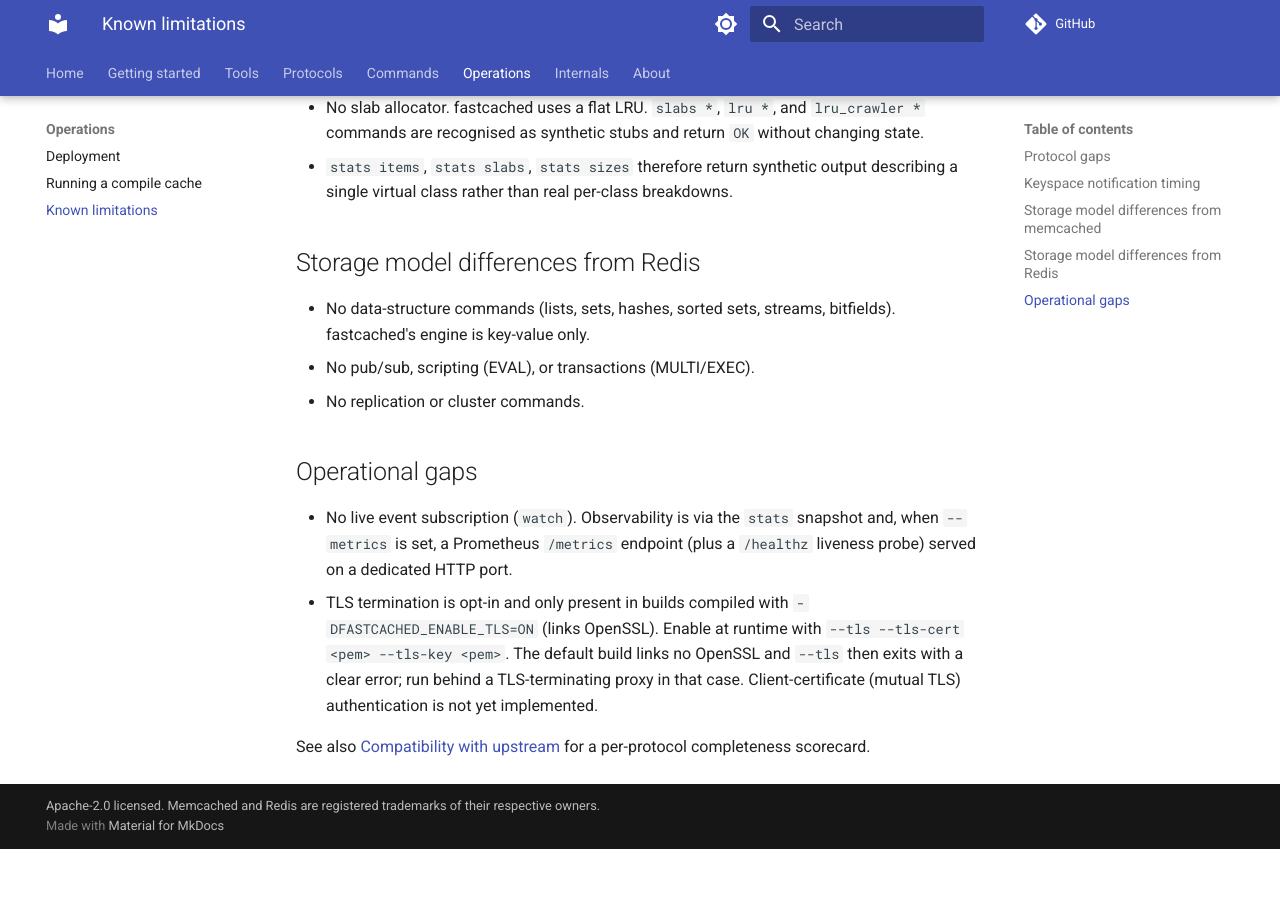
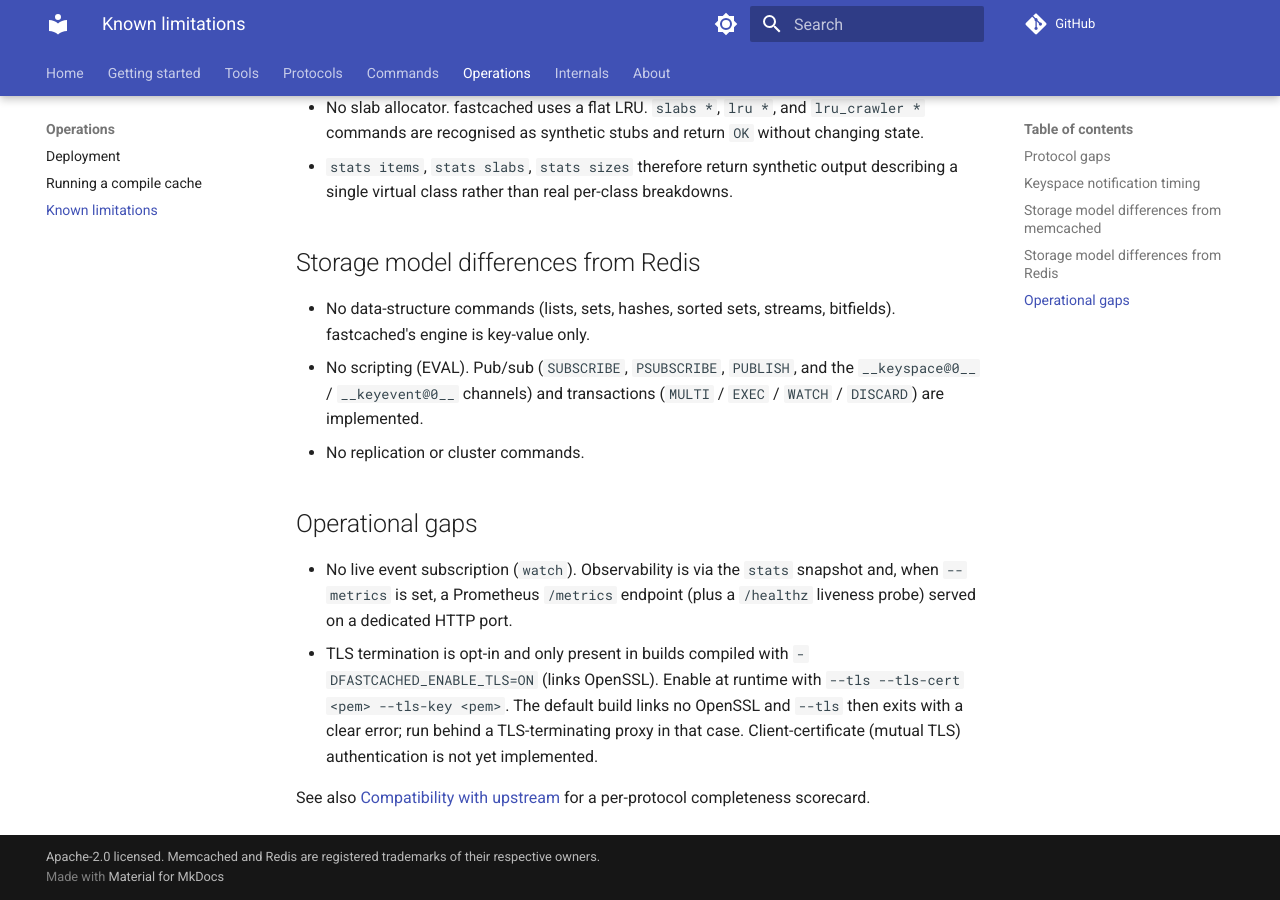
Before and after one commit to LASTRADA-Software/fastcached, an MkDocs documentation site: the page built from docs/operations/known-limitations.md, in a window 1280 px wide and 900 px high, scrolled down 2060 px. Built offline with MkDocs 1.6.1 and Material for MkDocs 9.7.7, drawn with Linux system fonts in a browser that asks for light colours; comment, search, counter and statistics services are not loaded; before the commit the page ends 2909 px from its top, so only the background shows below that.

Commit message:
docs: known-limitations claimed there is no pub/sub and no MULTI/EXEC
Both are implemented, and have been for some time: PubSubRegistry backs
SUBSCRIBE / PSUBSCRIBE / PUBLISH and the __keyspace@0__ / __keyevent@0__
channels, and RedisTransaction backs MULTI / EXEC / WATCH / DISCARD. This
page exists so a reader evaluating the project can see the gaps in one
place, which makes a gap that is not there worse than a missing entry --
it is the one page that answers the question, and it was answering it
wrongly.

Noticed while adding the keyspace-notification entries next to it for
issue 129; separate commit because it is not that issue's business.

Signed-off-by: Christian Parpart <christian@parpart.family>

```diff
--- a/docs/operations/known-limitations.md
+++ b/docs/operations/known-limitations.md
@@ -95,7 +95,9 @@
 
 - No data-structure commands (lists, sets, hashes, sorted sets,
   streams, bitfields). fastcached's engine is key-value only.
-- No pub/sub, scripting (EVAL), or transactions (MULTI/EXEC).
+- No scripting (EVAL). Pub/sub (`SUBSCRIBE`, `PSUBSCRIBE`, `PUBLISH`,
+  and the `__keyspace@0__` / `__keyevent@0__` channels) and transactions
+  (`MULTI` / `EXEC` / `WATCH` / `DISCARD`) are implemented.
 - No replication or cluster commands.
 
 ## Operational gaps
```
